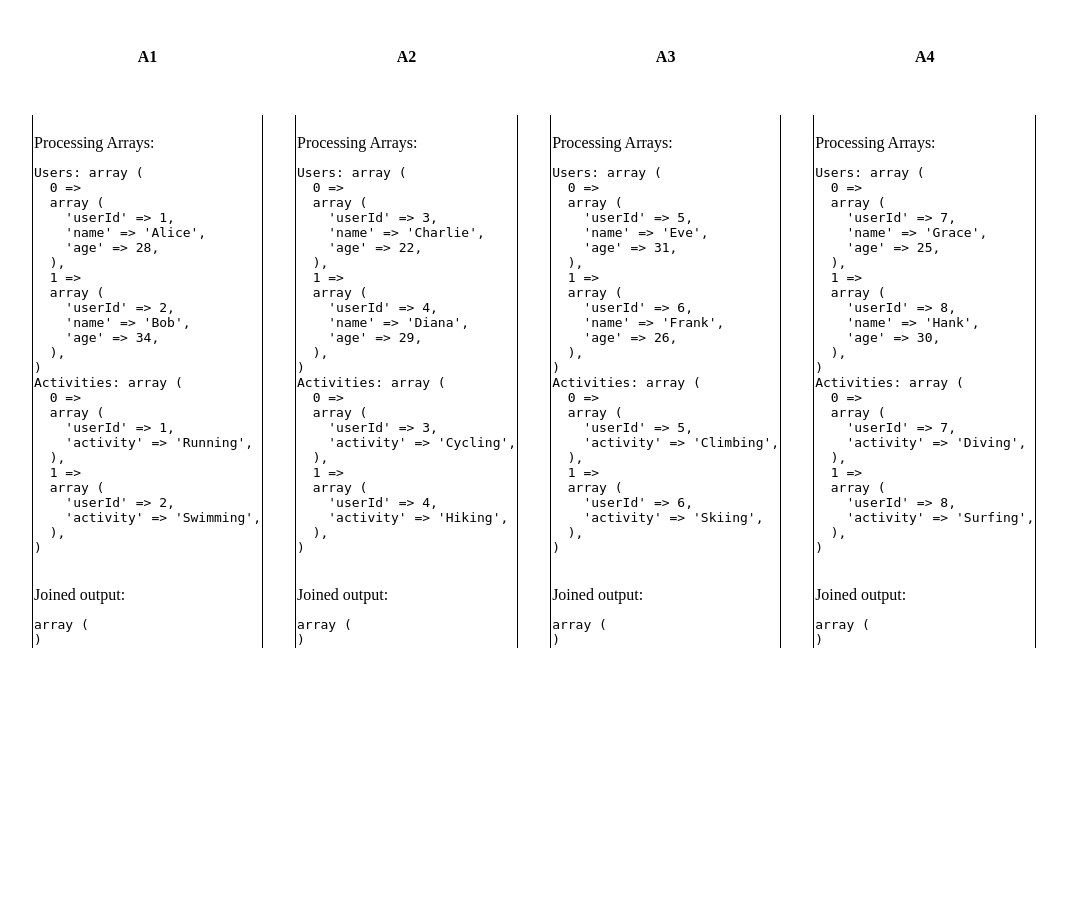
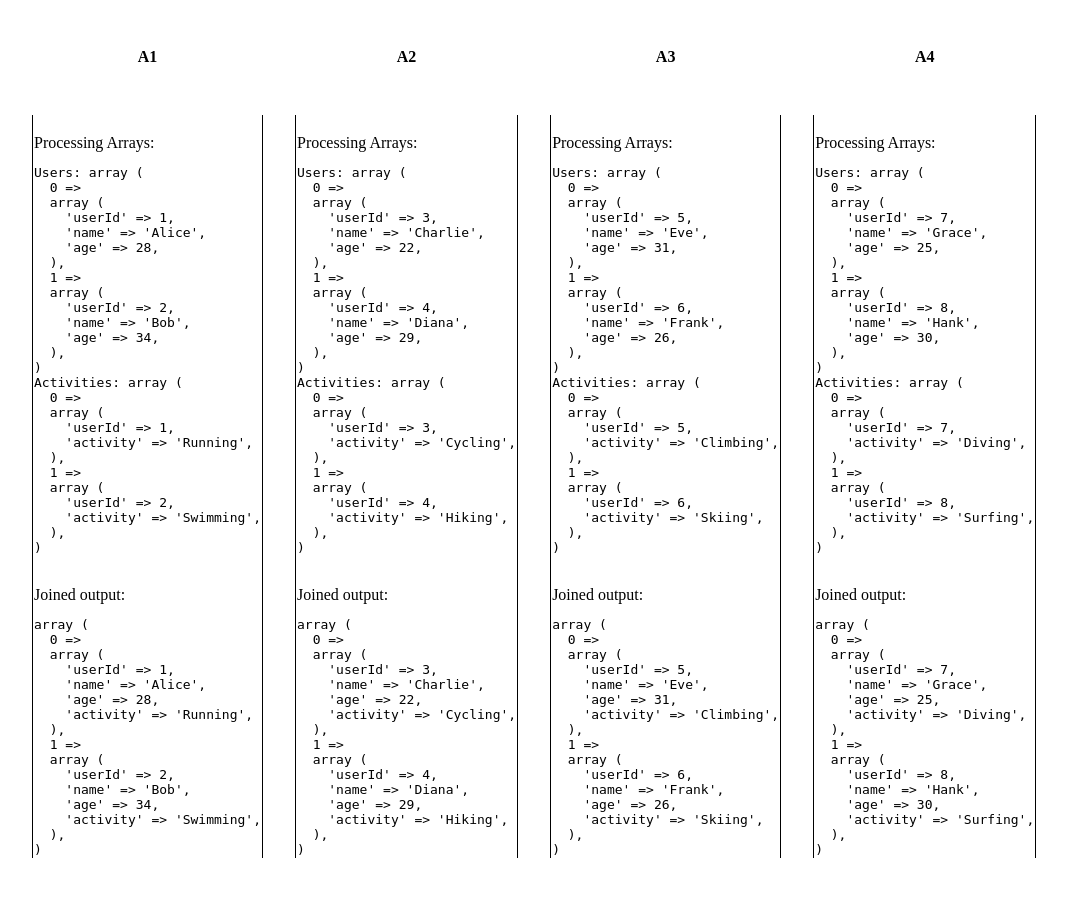
Before and after one commit to Ashrafmugallii/aam282-IT202-S450, a PHP site: page /M5/p3.php in a window 1280 px wide. Shown: the part 27-941 px from the top of the page, without its empty margins (8-1075 px from the left). Before the commit the page ends 675 px from the top, so only its background shows below. Run offline with PHP 8.4, Linux system fonts and the light colour scheme.

Commit message:
completed problem3

```diff
--- a/public_html/M5/p3.php
+++ b/public_html/M5/p3.php
@@ -49,7 +49,13 @@ function joinArrays($users, $activities) {
     // TODO add logic here to join the arrays on userId
     $joined = []; // result array
     // Start edits
-
+    foreach ($users as $u) {
+        foreach ($activities as $activity) {
+            if ($u["userId"] == $activity["userId"]) {
+                $joined[] = array_merge($u, $activity);
+            }
+        }
+    }
 
     // End edits
     echo "<pre>" . var_export($joined, true) . "</pre>";
```
